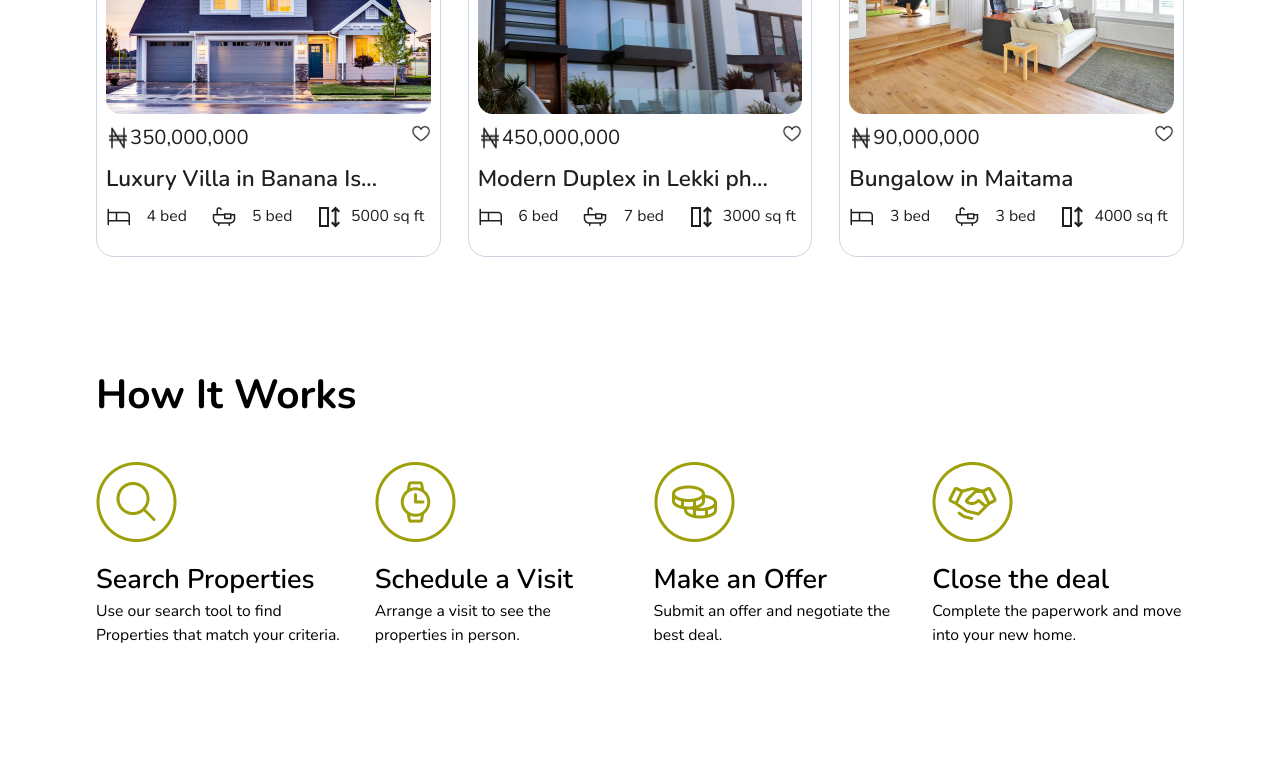
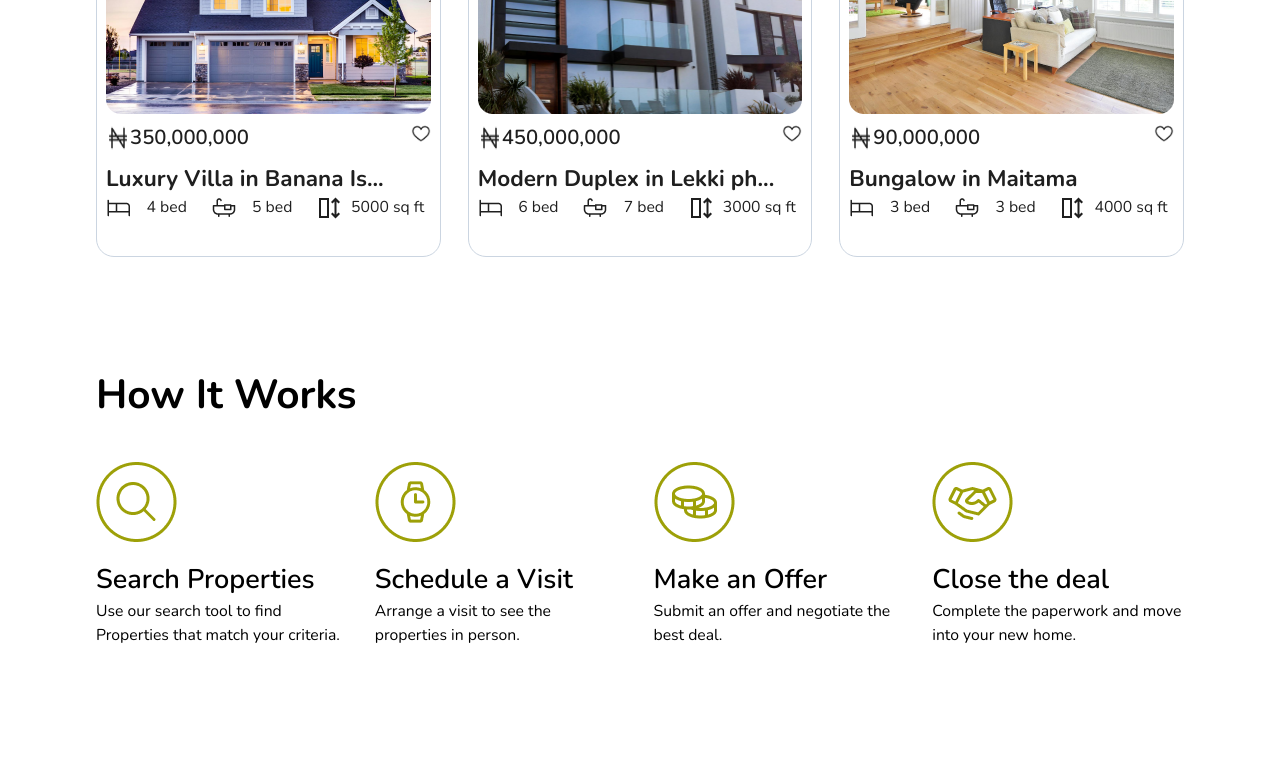
Before and after one commit to Blard-omu/homepro, a React (Vite) app: page / in a window 1280 px wide. Shown: the part 1100-1884 px from the top of the page. Built offline with nearby package versions, Linux system fonts and the light colour scheme.

Commit message:
verel.json added

```diff
--- a/src/components/cards/PropertyCard.jsx
+++ b/src/components/cards/PropertyCard.jsx
@@ -17,12 +17,12 @@ const PropertyCard = ({ _id, title, image, price, bed, bath, size }) => {
           <div className=" flex text-[#1F1F1F] justify-between pt-2">
             <div className="flex">
               <img src={ngnIcon} alt="ngn" className="" />
-              <span>{price.toLocaleString("en-us")}</span>
+              <span className="font-semibold">{price.toLocaleString("en-us")}</span>
             </div>
             <img src={heart} alt="vector" className="w-[20px] h-[20px]" />
           </div>
-          <div className="text-[#1F1F1F] weight-[700] text-xl font-semibold py-2">
-            <h3>
+          <div className="text-[#1F1F1F] weight-[700] text-xl font-semibold pt-2">
+            <h3 className="font-bold">
               {title && title.length > 28 ? `${title.slice(0, 25)}...` : title}
             </h3>
           </div>
```
Also changed, not shown: vercel.json (added).
